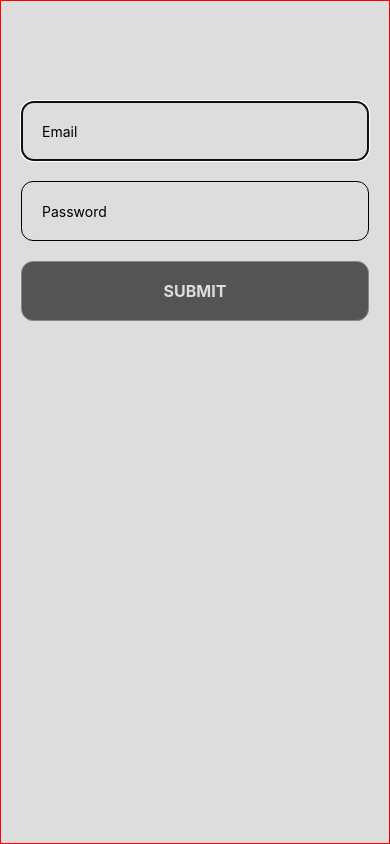
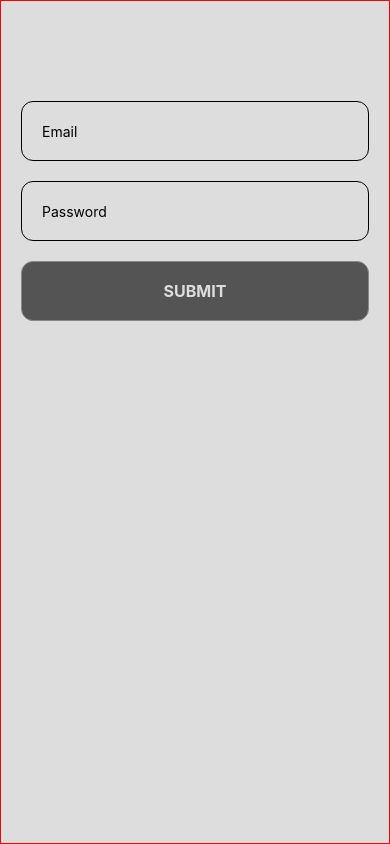
Before and after one commit to armandchbr/maestro-reach-issue, a React Native app: screen / in a window 390 px wide. Built offline with nearby package versions, Linux system fonts and the light colour scheme.

Commit message:
fix(app): removed useless properties

```diff
--- a/App.tsx
+++ b/App.tsx
@@ -23,21 +23,12 @@ export default function App() {
       >
         <View style={{ marginTop: 20 }}>
           <TextInput
-            autoFocus
+            style={styles.input}
             placeholder="Email"
-            style={styles.input}
-            autoCorrect={false}
-            autoCapitalize="none"
-            autoComplete="email"
-            keyboardType="email-address"
-            textContentType="emailAddress"
             testID="login_input_email"
           />
           <TextInput
-            secureTextEntry
             style={styles.input}
-            autoComplete="password"
-            textContentType="password"
             placeholder={"Password"}
             testID="login_input_password"
           />
```
